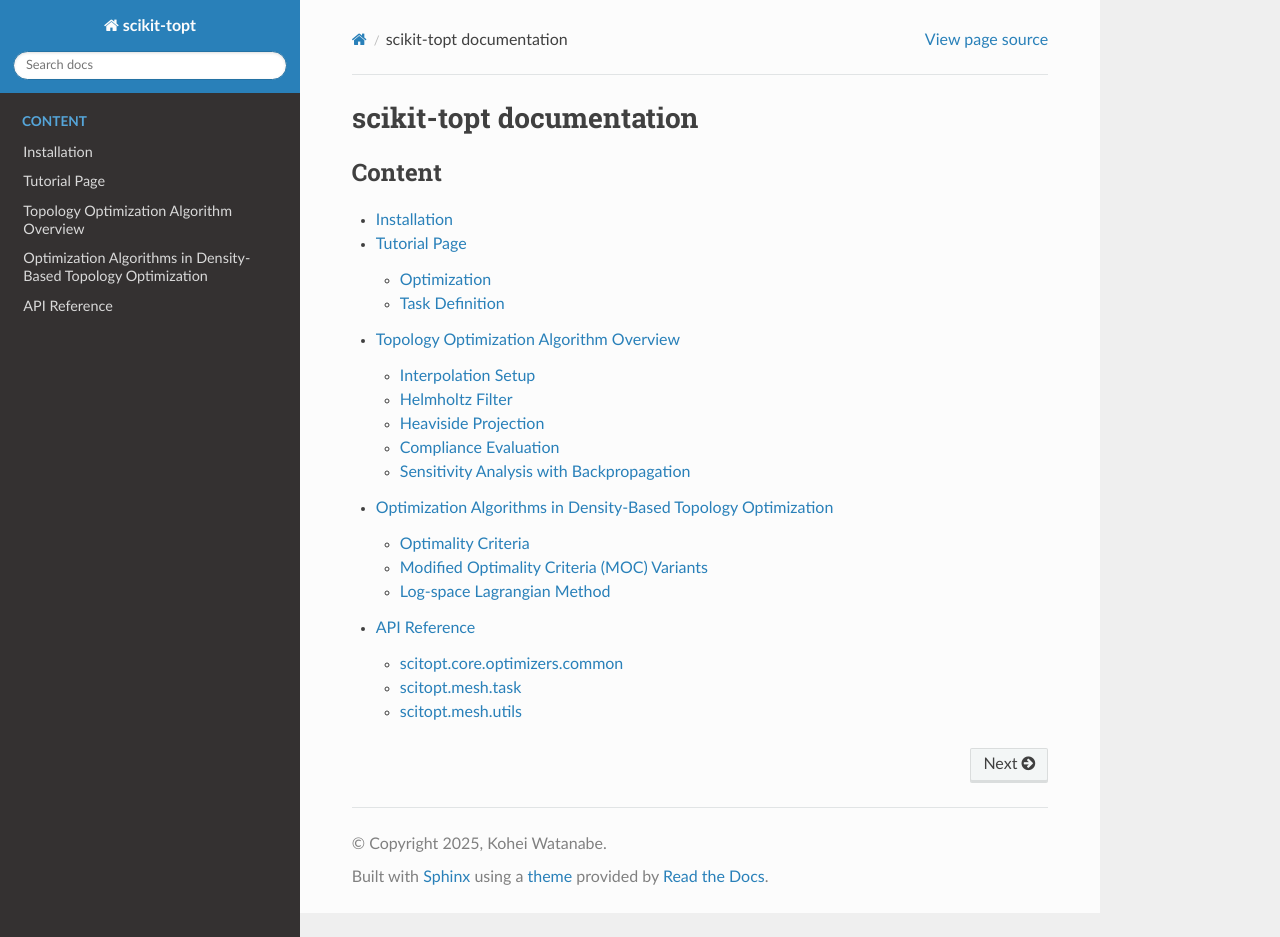
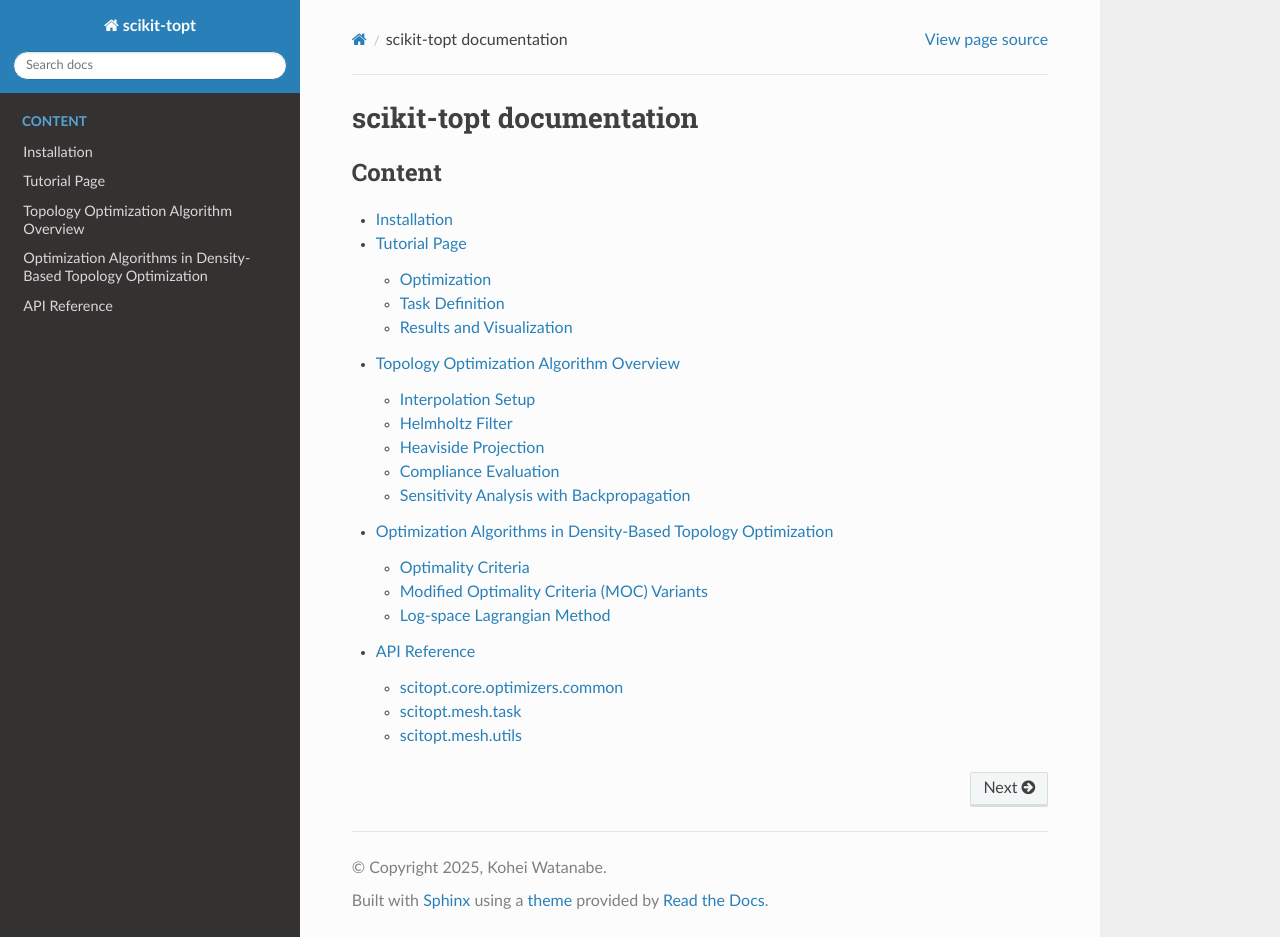
Before and after one commit to kevin-tofu/scikit-topt, a Sphinx documentation site: the page built from docs/index.rst, in a window 1280 px wide and 937 px high. Built offline with Sphinx 7.4.7 and the Read the Docs theme 3.1.0, drawn with Linux system fonts in a browser that asks for light colours.

Commit message:
update cidc

```diff
--- a/docs/conf.py
+++ b/docs/conf.py
@@ -11,16 +11,16 @@
 sys.path.insert(0, os.path.abspath('../'))
 
 
-def copy_assets_for_build(app):
-    src = os.path.abspath(os.path.join(app.confdir, '..', 'assets'))
-    dst = os.path.join(app.srcdir, 'assets')
-    if os.path.exists(dst):
-        shutil.rmtree(dst)
-    shutil.copytree(src, dst)
+# def copy_assets_for_build(app):
+#     src = os.path.abspath(os.path.join(app.confdir, '..', 'assets'))
+#     dst = os.path.join(app.srcdir, 'assets')
+#     if os.path.exists(dst):
+#         shutil.rmtree(dst)
+#     shutil.copytree(src, dst)
 
 
-def setup(app):
-    app.connect('builder-inited', copy_assets_for_build)
+# def setup(app):
+#     app.connect('builder-inited', copy_assets_for_build)
 
 
 project = 'scikit-topt'
--- a/docs/tutorial.rst
+++ b/docs/tutorial.rst
@@ -81,6 +81,9 @@
     )
 
 Results and Visualization
+-----------------------------
+
+Results and Visualization
 ~~~~~~~~~~~~~~~~~~~~~~~~~~~~~
 
 The results of the optimization are stored in the directory specified by cfg.dst_path.
```
